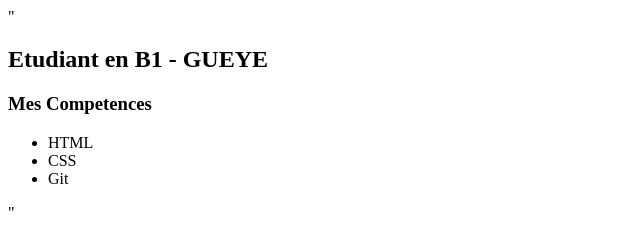
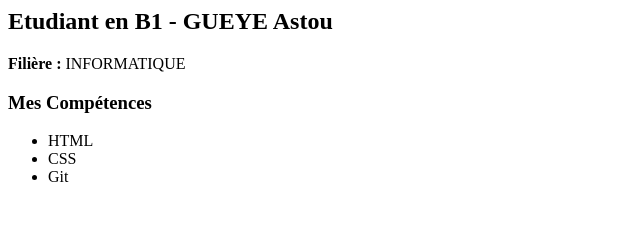
Before and after one commit to gueyeastou20000-bit/bio-portfolio, a plain HTML site: page index.html in a window 1280 px wide. Shown: the whole page, without its empty margins (0-640 px from the left). Drawn offline with Linux system fonts and the light colour scheme.

Commit message:
Correction : Ajout du prenom et de la filiere dans le code final

```diff
--- a/index.html
+++ b/index.html
@@ -1 +1,9 @@
-"<h2>Etudiant en B1 - GUEYE</h2><h3>Mes Competences</h3><ul><li>HTML</li><li>CSS</li><li>Git</li></ul>"
+<h2>Etudiant en B1 - GUEYE Astou</h2>
+<p><strong>Filière :</strong> INFORMATIQUE</p>
+
+<h3>Mes Compétences</h3>
+<ul>
+    <li>HTML</li>
+    <li>CSS</li>
+    <li>Git</li>
+</ul>
```
